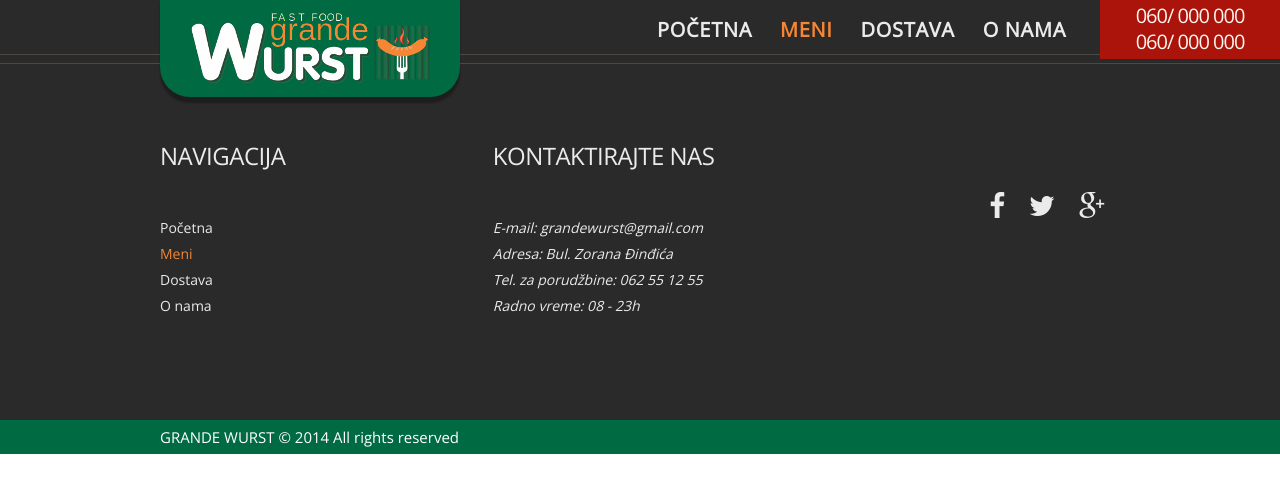
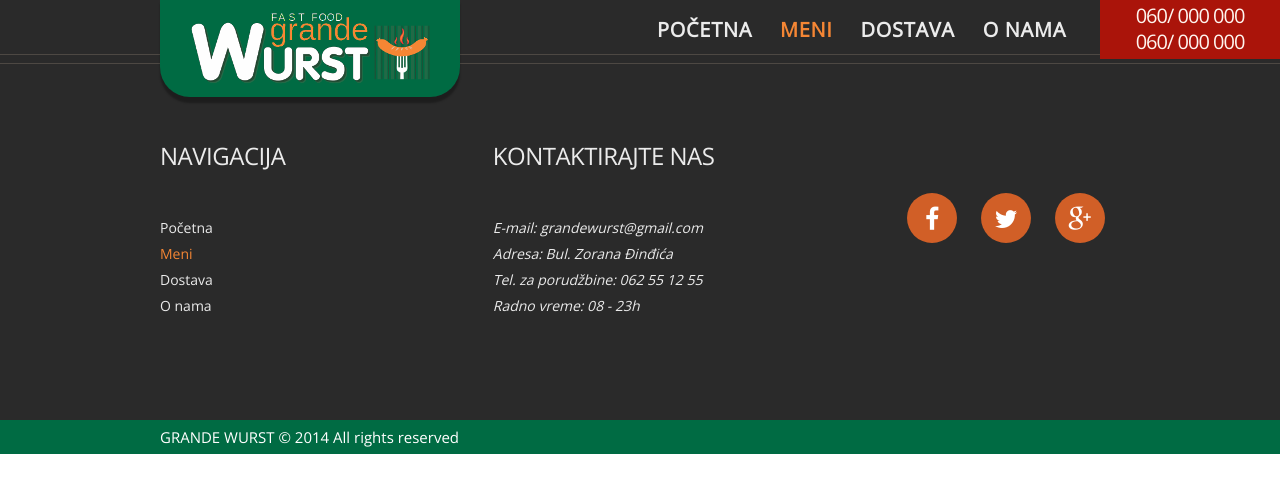
Before and after one commit to TingoL/grandewurst, a PHP site: page /meni.php in a window 1280 px wide. Shown: the top 483 px of the page. Run offline with PHP 8.4, Linux system fonts and the light colour scheme; some libraries are stand-ins or nearby versions.

Commit message:
soc kruzici fensi

```diff
--- a/footer.php
+++ b/footer.php
@@ -33,9 +33,9 @@
           <div class="four columns">
             <div class="social-bott">
               <ul>
-                <li><a class="fa fa-facebook fa-2x" href="#" ></a></li>
-                <li><a class="fa fa-twitter fa-2x" href="#" ></a></li>
-                <li><a class="fa fa-google-plus fa-2x" href="#" ></a></li>
+                <li><a class="facebookBtn soc-kruzic" href="#" ></a></li>
+                <li><a class="twitterBtn soc-kruzic" href="#" ></a></li>
+                <li><a class="googleplusBtn soc-kruzic" href="#" ></a></li>
               </ul>
             </div><!-- end social -->
           </div>
--- a/public/css/custom.css
+++ b/public/css/custom.css
@@ -507,7 +507,54 @@ footer ul li:hover > a {
 	color: #ebebeb;
 }
 
+.soc-kruzic{
+  display: inline-block;
+  position: relative;
+  cursor: pointer;
+  width: 50px;
+  height: 50px;
+  padding: 0px;
+  background: #D15F27;
+  text-decoration: none;
+  text-align: center;
+  color: #fff;
+  font-size: 25px;
+  font-weight: normal;
+  line-height: 2em;
+  border-radius: 25px;
+  -moz-border-radius:25px;
+  -webkit-border-radius:25px;
+}
 
+.facebookBtn:before{
+    font-family: "FontAwesome";
+    content: "\f09a";
+}
+
+.facebookBtn:hover{
+    color: #D15F27;
+    background: #fff;
+}
+
+.twitterBtn:before{
+      font-family: "FontAwesome";
+      content: "\f099";
+}
+
+.twitterBtn:hover{
+      color: #D15F27;
+      background: #fff;
+}
+
+.googleplusBtn:before{
+      font-family: "FontAwesome";
+      content: "\f0d5";
+}
+
+.googleplusBtn:hover{
+      color: #D15F27;
+      background: #fff;
+}
 /* Bottom
 –––––––––––––––––––––––––––––––––––––––––––––––––– */
 .bottom-copyr {
```
